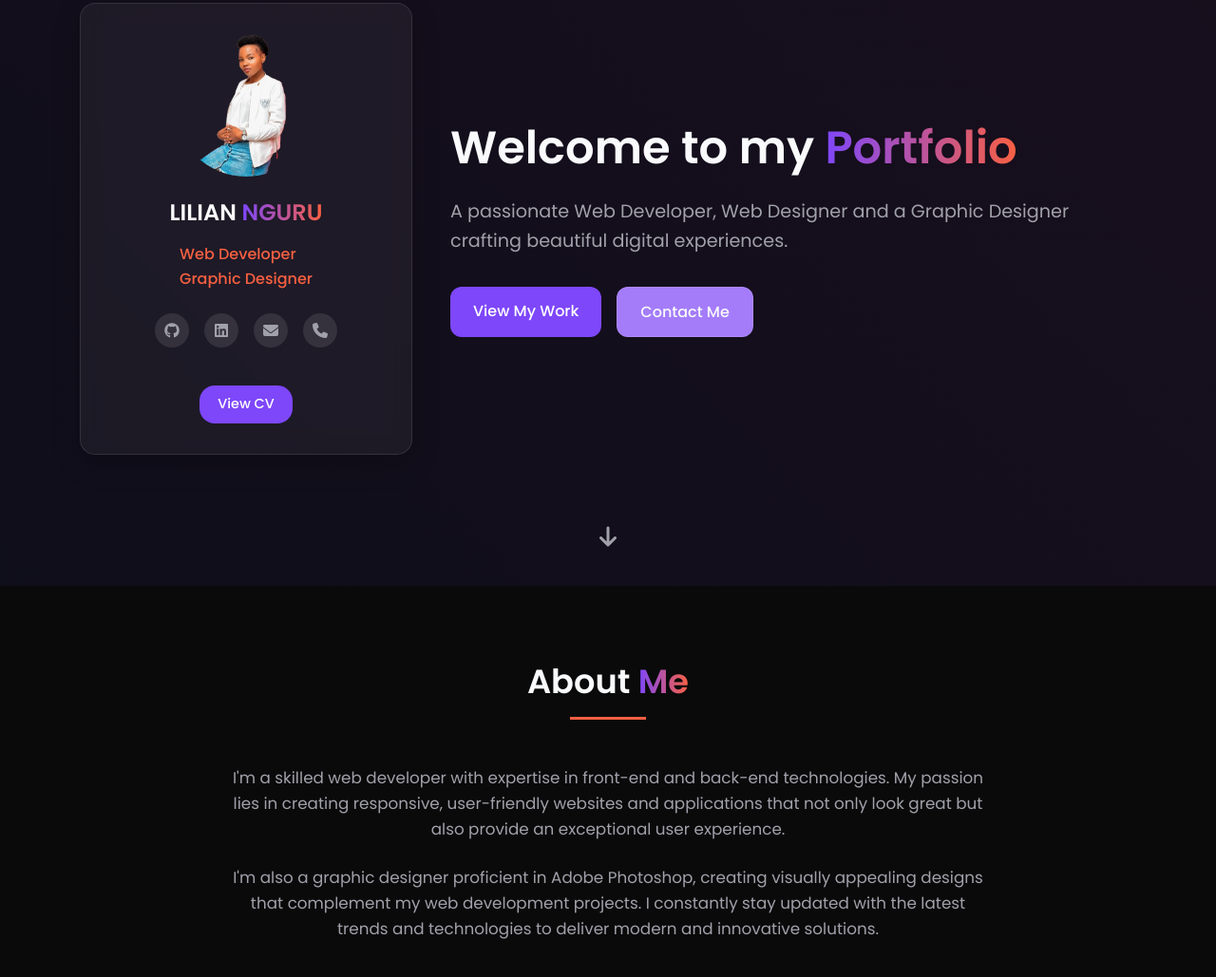
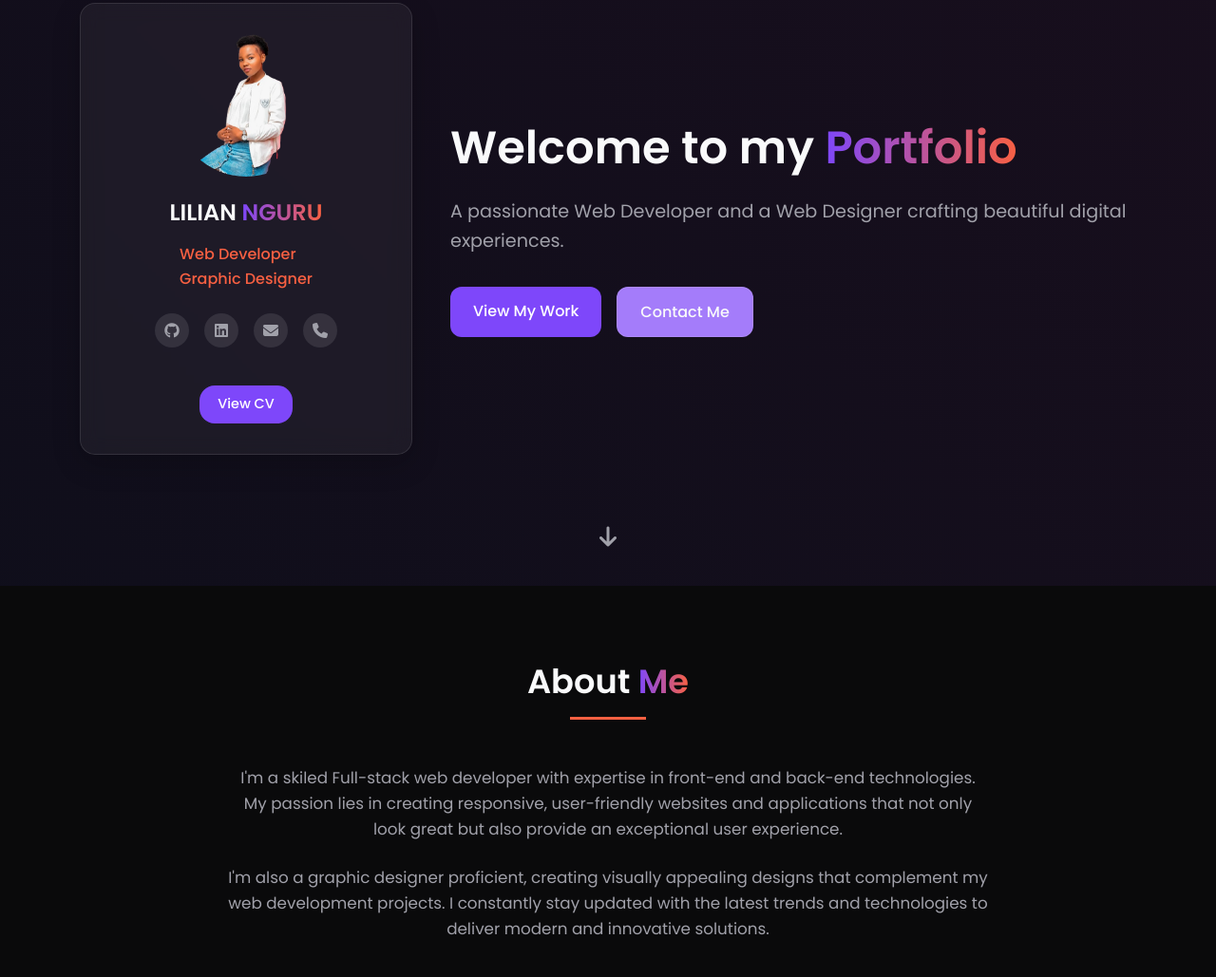
Before and after one commit to LilianWacuka/Personal-portfolio, a plain HTML site: page index.html in a window 1280 px wide. Shown: the part 183-1212 px from the top of the page at 95% size. Drawn offline with Linux system fonts and the light colour scheme.

Commit message:
Updated Portfolio

```diff
--- a/index.html
+++ b/index.html
@@ -50,7 +50,7 @@
                 <div class="intro-content">
                     <div class="intro-text">
                         <h1>Welcome to my <span class="text-gradient">Portfolio</span></h1>
-                        <p class="subtitle">A passionate Web Developer, Web Designer and a Graphic Designer crafting beautiful digital experiences.</p>
+                        <p class="subtitle">A passionate Web Developer and a Web Designer crafting beautiful digital experiences.</p>
                         <div class="buttons">
                             <a href="#projects" class="btn btn-primary">View My Work</a>
                             <a href="#contact" class="btn btn-outline">Contact Me</a>
@@ -83,8 +83,8 @@
                 <h2 class="section-title">About <span class="text-gradient">Me</span></h2>
                 <div class="divider"></div>
                 <div class="about-content">
-                    <p>I'm a skilled web developer with expertise in front-end and back-end technologies. My passion lies in creating responsive, user-friendly websites and applications that not only look great but also provide an exceptional user experience.</p>
-                    <p>I'm also a graphic designer proficient in Adobe Photoshop, creating visually appealing designs that complement my web development projects. I constantly stay updated with the latest trends and technologies to deliver modern and innovative solutions.</p>
+                    <p>I'm a skiled Full-stack web developer with expertise in front-end and back-end technologies. My passion lies in creating responsive, user-friendly websites and applications that not only look great but also provide an exceptional user experience.</p>
+                    <p>I'm also a graphic designer proficient, creating visually appealing designs that complement my web development projects. I constantly stay updated with the latest trends and technologies to deliver modern and innovative solutions.</p>
                 </div>
             </div>
         </section>
@@ -196,7 +196,7 @@
                         </div>
                         <div class="project-content">
                             <h3>Blog-postWebsite</h3>
-                            <p>Designed my own Blog-post website, where I can be able to interact with my posts.<br>
+                            <p>Designed a Blog-post website, where a user can be able to interact with their posts.<br>
                                 The reader can create an account, create, view, edit and delete a post.</p>
                             <div class="tech-stack">
                                 <span class="tech-tag">Next.js</span>
@@ -271,7 +271,7 @@
                             <li>HTML5</li>
                             <li>CSS3</li>
                             <li>Typescript</li>
-                            <li>Responsive Design</li>
+                            <li>Responsive UI Design Interfaces</li>
                         </ul>
                     </div>
 
```
